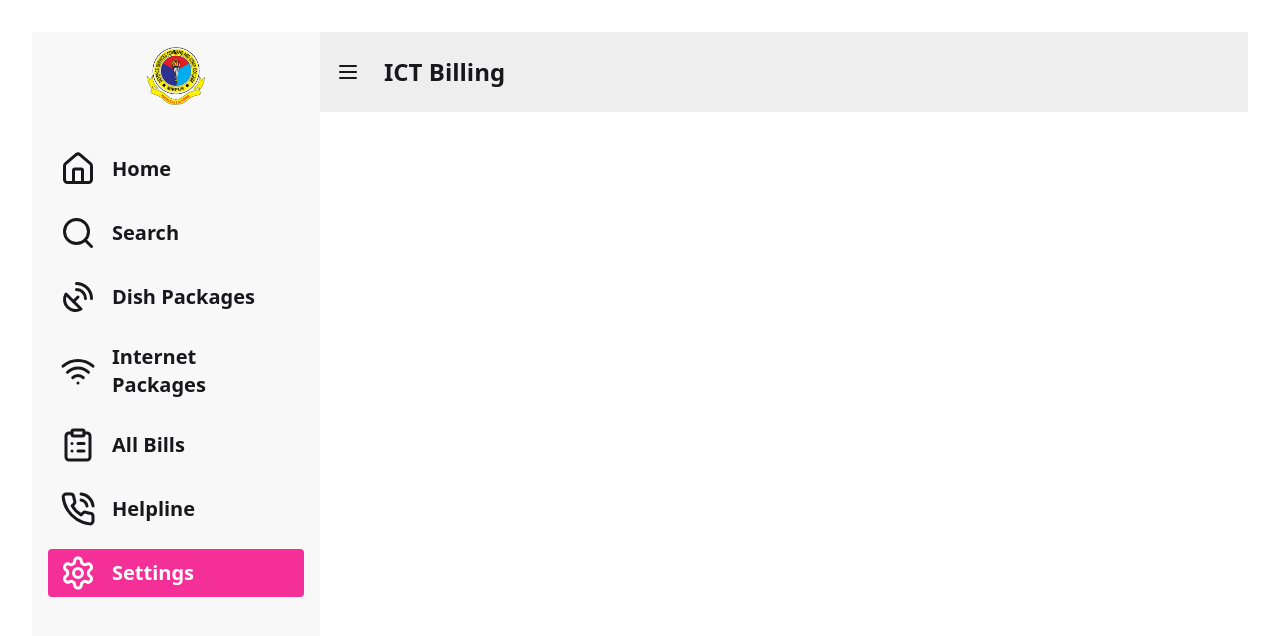
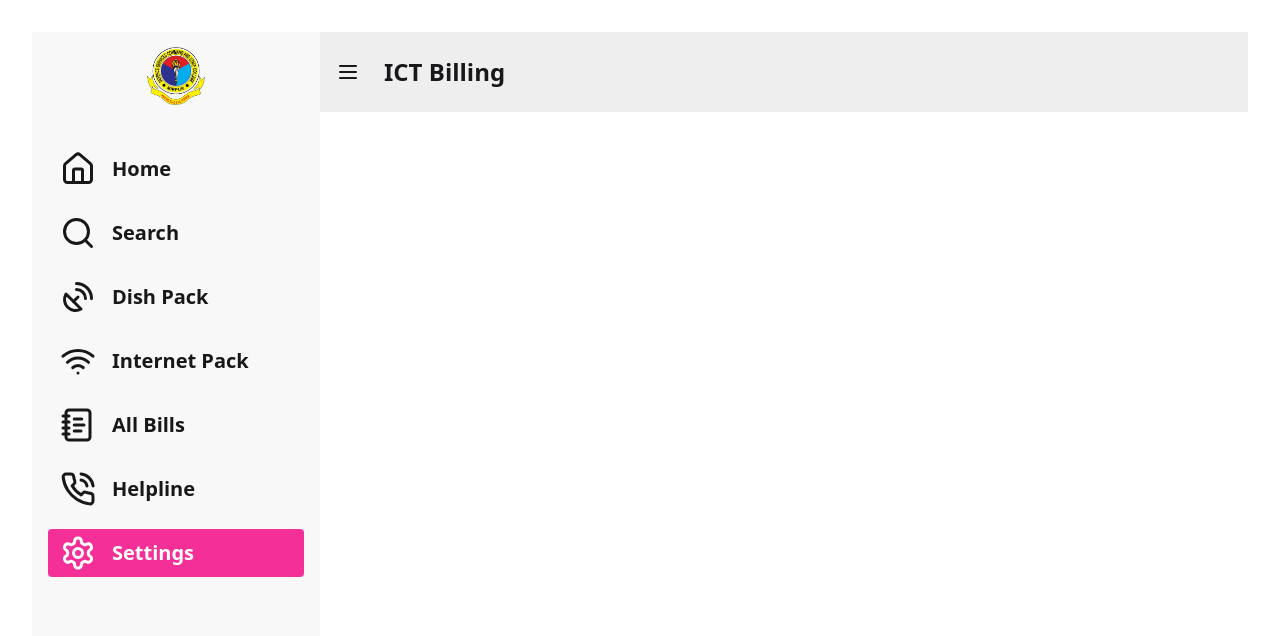
Before and after one commit to nurealammiaji/ict-billing-client, a React (Vite) app: page /settings in a window 1280 px wide. Both pictures are taken after a click on the label "open sidebar". Shown: the top 636 px of the page. Built offline with nearby package versions, Linux system fonts and the light colour scheme.

Commit message:
icon changed

```diff
--- a/src/components/Menu/Menu.jsx
+++ b/src/components/Menu/Menu.jsx
@@ -1,6 +1,6 @@
 import React from 'react';
 import { NavLink } from 'react-router-dom';
-import { LuClipboardList, LuHouse, LuPhoneCall, LuSatelliteDish, LuSearch, LuSettings, LuWifi } from "react-icons/lu";
+import { LuClipboardList, LuHouse, LuNotebookText, LuPhoneCall, LuReceipt, LuSatelliteDish, LuSearch, LuSettings, LuWifi } from "react-icons/lu";
 
 const Menu = () => {
     return (
@@ -32,7 +32,7 @@ const Menu = () => {
                 <li>
                     <NavLink to={"/dish"} className={({ isActive }) => isActive ? 'bg-secondary text-white' : `is-drawer-close:tooltip is-drawer-close:tooltip-right`} data-tip="Dish">
                         <LuSatelliteDish className='text-4xl' />
-                        <span className="ml-2 is-drawer-close:hidden text-xl font-semibold">Dish Packages</span>
+                        <span className="ml-2 is-drawer-close:hidden text-xl font-semibold">Dish Pack</span>
                     </NavLink>
                 </li>
 
@@ -40,14 +40,14 @@ const Menu = () => {
                 <li>
                     <NavLink to={"/internet"} className={({ isActive }) => isActive ? 'bg-secondary text-white' : `is-drawer-close:tooltip is-drawer-close:tooltip-right`} data-tip="Internet">
                         <LuWifi className='text-4xl' />
-                        <span className="ml-2 is-drawer-close:hidden text-xl font-semibold">Internet Packages</span>
+                        <span className="ml-2 is-drawer-close:hidden text-xl font-semibold">Internet Pack</span>
                     </NavLink>
                 </li>
 
                 {/* List item 5 */}
                 <li>
-                    <NavLink to={"/bills"} className={({ isActive }) => isActive ? 'bg-secondary text-white' : `is-drawer-close:tooltip is-drawer-close:tooltip-right`} data-tip="My Bills">
-                        <LuClipboardList className='text-4xl' />
+                    <NavLink to={"/bills"} className={({ isActive }) => isActive ? 'bg-secondary text-white' : `is-drawer-close:tooltip is-drawer-close:tooltip-right`} data-tip="All Bills">
+                        <LuNotebookText className='text-4xl' />
                         <span className="ml-2 is-drawer-close:hidden text-xl font-semibold">All Bills</span>
                     </NavLink>
                 </li>
```
